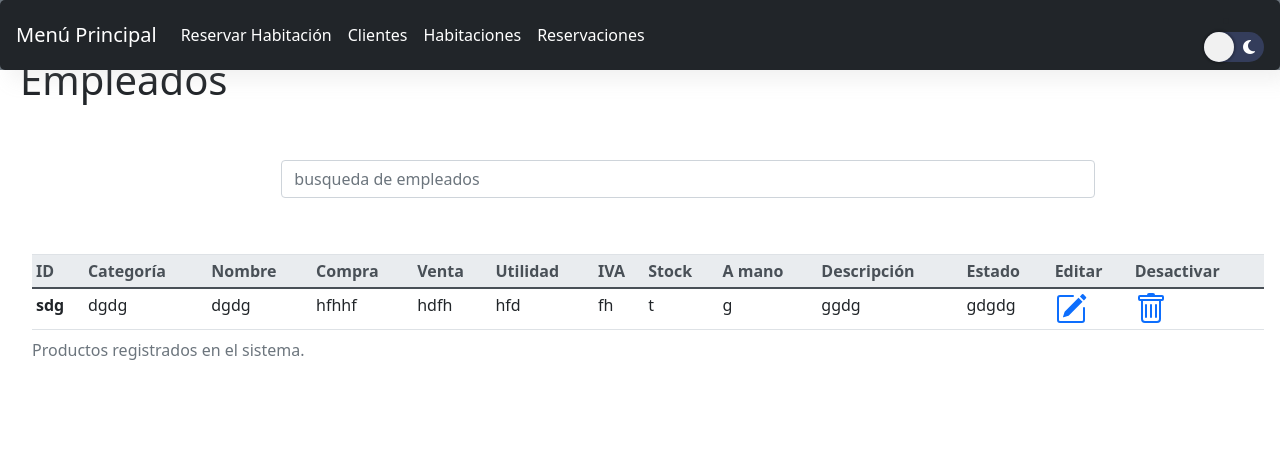
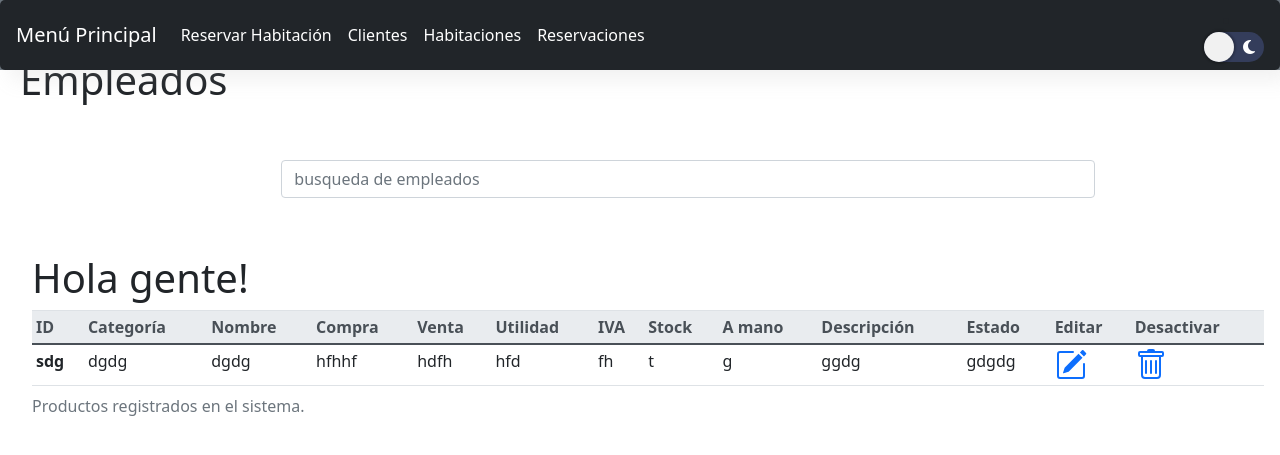
Before and after one commit to vidal1101/Reservar-Cabinas, a Flask app: template APP/empleados/templates/nuestroEquipo.html in a window 1280 px wide; the page is wider, and only the part inside the window is pictured. Shown: the top 455 px of that part. Run offline with Flask 2, Linux system fonts and the light colour scheme; the template is opened without the code that fills it: most values are stand-ins (such as "Sample title", 1, 10 or a date in 2020); some libraries are stand-ins or nearby versions.

Commit message:
Prueba de agregacion

```diff
--- a/APP/empleados/templates/nuestroEquipo.html
+++ b/APP/empleados/templates/nuestroEquipo.html
@@ -14,7 +14,7 @@
 
     <div class="row m-5">
       <div class="col-8 mx-auto">
-        <input type="text" class="form-control" name="busqueda" id="myInput" placeholder="busqueda de empleados" >
+        <input type="text" class="form-control" name="busqueda" id="myInput" placeholder="busqueda de empleados">
       </div>
     </div>
 
@@ -24,6 +24,7 @@
 
         <table class="table table-hover table-sm">
           <caption>Productos registrados en el sistema.</caption>
+          <h1>Hola gente!</h1>
           <thead class="thead-light">
             <tr>
               <th scope="col">ID</th>
@@ -58,11 +59,9 @@
               <td>
                 <a href="/#modificar-producto?idproducto={{producto.0}}">
                   <svg class="bi bi-pencil-square" width="32" height="32" viewBox="0 0 16 16" fill="currentColor" xmlns="http://www.w3.org/2000/svg">
-                                  <path
-                                      d="M15.502 1.94a.5.5 0 0 1 0 .706L14.459 3.69l-2-2L13.502.646a.5.5 0 0 1 .707 0l1.293 1.293zm-1.75 2.456l-2-2L4.939 9.21a.5.5 0 0 0-.121.196l-.805 2.414a.25.25 0 0 0 .316.316l2.414-.805a.5.5 0 0 0 .196-.12l6.813-6.814z">
+                    <path d="M15.502 1.94a.5.5 0 0 1 0 .706L14.459 3.69l-2-2L13.502.646a.5.5 0 0 1 .707 0l1.293 1.293zm-1.75 2.456l-2-2L4.939 9.21a.5.5 0 0 0-.121.196l-.805 2.414a.25.25 0 0 0 .316.316l2.414-.805a.5.5 0 0 0 .196-.12l6.813-6.814z">
                     </path>
-                                  <path fill-rule="evenodd"
-                                      d="M1 13.5A1.5 1.5 0 0 0 2.5 15h11a1.5 1.5 0 0 0 1.5-1.5v-6a.5.5 0 0 0-1 0v6a.5.5 0 0 1-.5.5h-11a.5.5 0 0 1-.5-.5v-11a.5.5 0 0 1 .5-.5H9a.5.5 0 0 0 0-1H2.5A1.5 1.5 0 0 0 1 2.5v11z">
+                    <path fill-rule="evenodd" d="M1 13.5A1.5 1.5 0 0 0 2.5 15h11a1.5 1.5 0 0 0 1.5-1.5v-6a.5.5 0 0 0-1 0v6a.5.5 0 0 1-.5.5h-11a.5.5 0 0 1-.5-.5v-11a.5.5 0 0 1 .5-.5H9a.5.5 0 0 0 0-1H2.5A1.5 1.5 0 0 0 1 2.5v11z">
                     </path>
                   </svg>
                 </a>
@@ -70,8 +69,7 @@
               <td>
                 <a href="/#cambiar-estado-producto?idproducto={{producto.0}}">
                   <svg class="bi bi-trash" width="32" height="32" viewBox="0 0 16 16" fill="currentColor" xmlns="http://www.w3.org/2000/svg">
-                                  <path
-                                      d="M5.5 5.5A.5.5 0 0 1 6 6v6a.5.5 0 0 1-1 0V6a.5.5 0 0 1 .5-.5zm2.5 0a.5.5 0 0 1 .5.5v6a.5.5 0 0 1-1 0V6a.5.5 0 0 1 .5-.5zm3 .5a.5.5 0 0 0-1 0v6a.5.5 0 0 0 1 0V6z" />
+                    <path d="M5.5 5.5A.5.5 0 0 1 6 6v6a.5.5 0 0 1-1 0V6a.5.5 0 0 1 .5-.5zm2.5 0a.5.5 0 0 1 .5.5v6a.5.5 0 0 1-1 0V6a.5.5 0 0 1 .5-.5zm3 .5a.5.5 0 0 0-1 0v6a.5.5 0 0 0 1 0V6z" />
                     <path fill-rule="evenodd"
                       d="M14.5 3a1 1 0 0 1-1 1H13v9a2 2 0 0 1-2 2H5a2 2 0 0 1-2-2V4h-.5a1 1 0 0 1-1-1V2a1 1 0 0 1 1-1H6a1 1 0 0 1 1-1h2a1 1 0 0 1 1 1h3.5a1 1 0 0 1 1 1v1zM4.118 4L4 4.059V13a1 1 0 0 0 1 1h6a1 1 0 0 0 1-1V4.059L11.882 4H4.118zM2.5 3V2h11v1h-11z" />
                   </svg>
```
Lines whose indentation alone changed are shown as unchanged.
